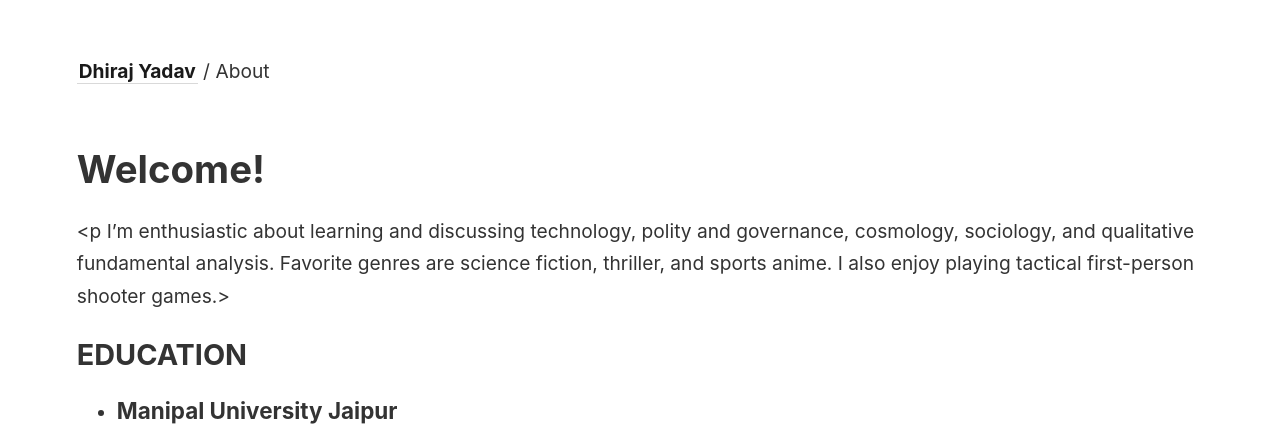
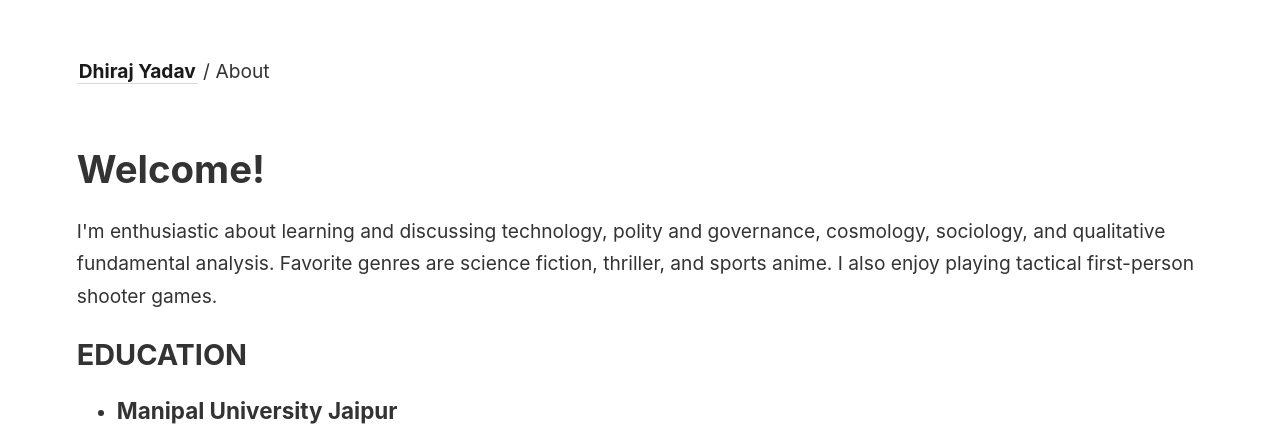
Before and after one commit to dhiraj-ydv/digitalgarden, a Jekyll site: the page built from _pages/about.md, in a window 1280 px wide. Shown: the top 426 px of the page. Built offline with Jekyll 4.4.1, drawn with Linux system fonts in a browser that asks for light colours.

```diff
--- a/_pages/about.md
+++ b/_pages/about.md
@@ -6,9 +6,9 @@ permalink: /
 
 # Welcome!
 
-<p I'm enthusiastic about learning and discussing technology, polity and governance, cosmology, sociology, and qualitative fundamental analysis.
+<p>I'm enthusiastic about learning and discussing technology, polity and governance, cosmology, sociology, and qualitative fundamental analysis.
 Favorite genres are science fiction, thriller, and sports anime.
-I also enjoy playing tactical first-person shooter games.>
+I also enjoy playing tactical first-person shooter games.</p>
 
 <h2>EDUCATION</h2>
 <ul>
```
